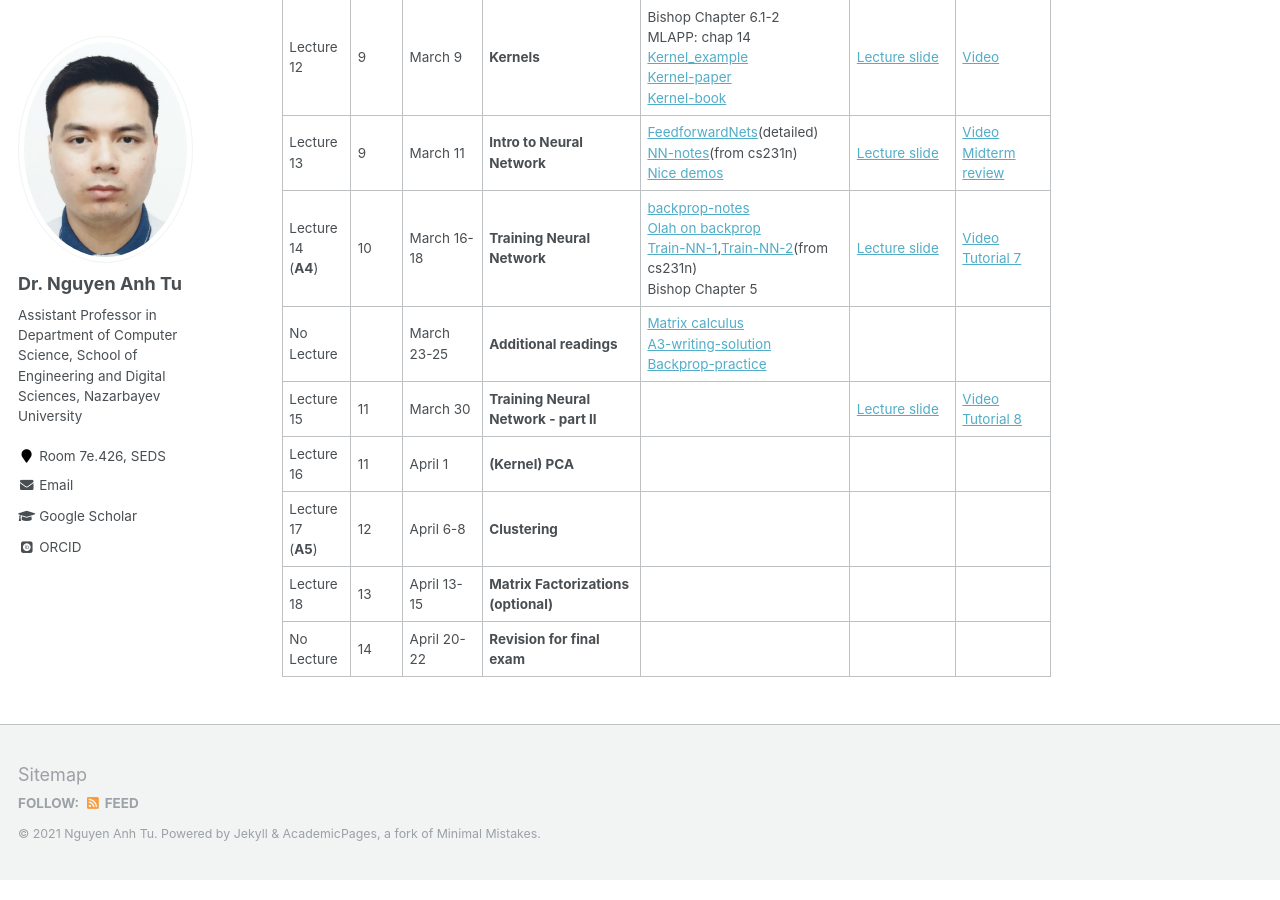
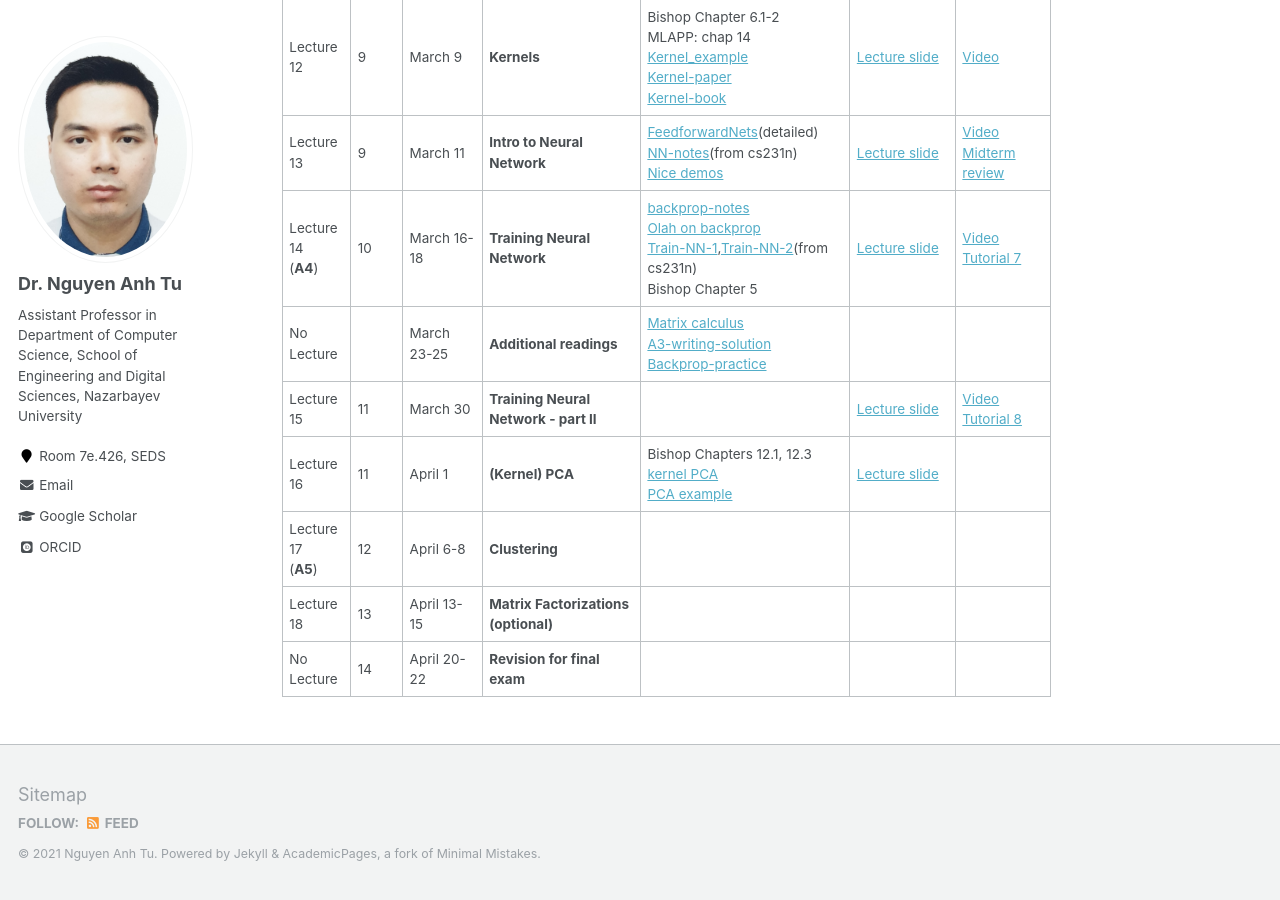
Before and after one commit to tunguyen87/seds-ml, a Jekyll site: the page built from _pages/Lecture.md, in a window 1280 px wide and 900 px high, scrolled down 1457 px. Built offline with Jekyll 4.4.1, drawn with Linux system fonts in a browser that asks for light colours; some web fonts are replaced.

Commit message:
Update Lecture.md

```diff
--- a/_pages/Lecture.md
+++ b/_pages/Lecture.md
@@ -36,7 +36,7 @@ Last day of classes: April 23
 | Lecture 14<br>(**A4**)   |   10  |March 16-18    |  **Training Neural Network**      | [backprop-notes](https://cs231n.github.io/optimization-2/) <br>[Olah on backprop](http://colah.github.io/posts/2015-08-Backprop/) <br> [Train-NN-1](https://cs231n.github.io/neural-networks-2/),[Train-NN-2](https://cs231n.github.io/neural-networks-3/)(from cs231n) <br>  Bishop Chapter 5  |  [Lecture slide](https://drive.google.com/file/d/1Yc4xBIXPqSPFn4yRYigyYgGPEKIjR2tA/view?usp=sharing)   |  [Video](https://youtu.be/1aU3eobzuq4) <br>[Tutorial 7](https://drive.google.com/file/d/1AI0zv-MjtumkM4ZrKnF8W0wvmjMU0yj0/view?usp=sharing)   |
 | No Lecture   |       |March 23-25   |    **Additional readings**               | [Matrix calculus](https://drive.google.com/drive/folders/1333Nyf4ch13JF2EP5c1CjV7eqcYPEuxl?usp=sharing) <br> [A3-writing-solution](https://drive.google.com/file/d/1yI3itYhVueS_iE-9vppZePc0FkJtkw_h/view?usp=sharing) <br> [Backprop-practice](https://drive.google.com/file/d/18QoGY2v1vx-zctd2yq9vMYn9i5dqNj26/view?usp=sharing)         |          |              |
 | Lecture 15   |   11  |March 30 |    **Training Neural Network - part II**                  |          | [Lecture slide](https://drive.google.com/file/d/1xAIO6C2YtozibELAdrxthm1YkZ4J7DhG/view?usp=sharing)         | [Video](https://youtu.be/OhyIR174IPw) <br>[Tutorial 8](https://drive.google.com/file/d/1kXvlY0H4wHe80XfhAOzLuPEPciBdRhLi/view?usp=sharing)         |
-| Lecture 16   |   11  |April 1  |    **(Kernel) PCA**                  |                    |          |              |
+| Lecture 16   |   11  |April 1  |    **(Kernel) PCA**   | Bishop Chapters 12.1, 12.3 <br>  [kernel PCA](https://drive.google.com/file/d/1-61CrswoeT-RFkKg1nFopRfkZTOE61EN/view?usp=sharing) <br> [PCA example](https://drive.google.com/file/d/16c094HG9KT0_1saOMht3HihoO_ObOQPx/view?usp=sharing)        |  [Lecture slide](https://drive.google.com/file/d/1vh3V8gvUFutozA9p4jZQK_VunUKCDl83/view?usp=sharing)        |              |
 | Lecture 17<br>(**A5**)   |   12   |April 6-8  |   **Clustering**                    |                    |          |              |
 | Lecture 18   |   13   |April 13-15    |   **Matrix Factorizations (optional)**                    |                    |          |              |
 | No Lecture    |   14   |April 20-22    |  **Revision for final exam**                     |                    |          |              |
```
